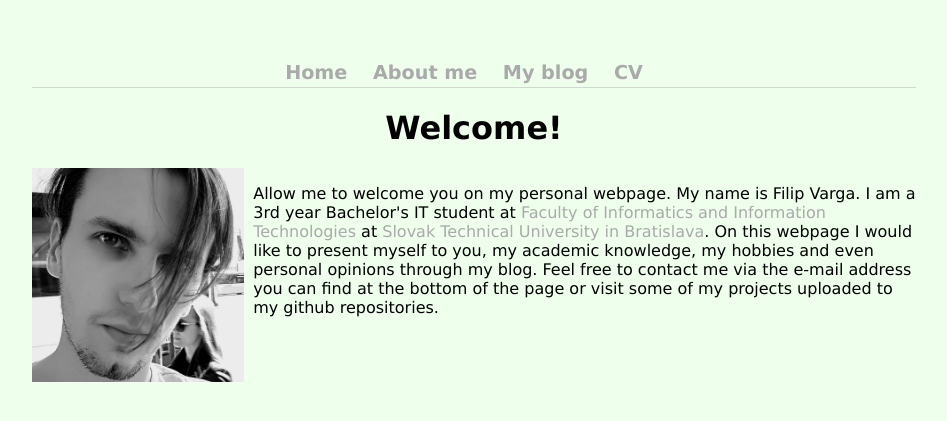
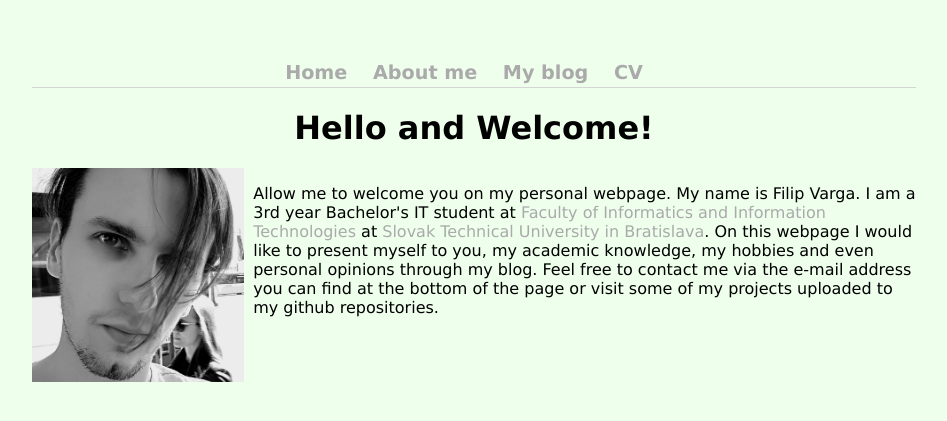
Before and after one commit to sammael9/sammael9.github.io, a Jekyll site: the page built from index.html, in a window 1280 px wide, cut to the strip 0-458 px from the top of the page. Shown: the top 421 px of the strip, without its empty margins (166-1113 px from the left). Built offline with Jekyll 4.4.1, drawn with Linux system fonts in a browser that asks for light colours.

Commit message:
Update main.html

```diff
--- a/_layouts/main.html
+++ b/_layouts/main.html
@@ -1,7 +1,7 @@
 ---
 layout: default
 ---
-	<h1>Welcome!</h1>
+	<h1>Hello and Welcome!</h1>
 	<div class="row">
 		<div class="column left"">
 			<p><div class="column1_content">
```
